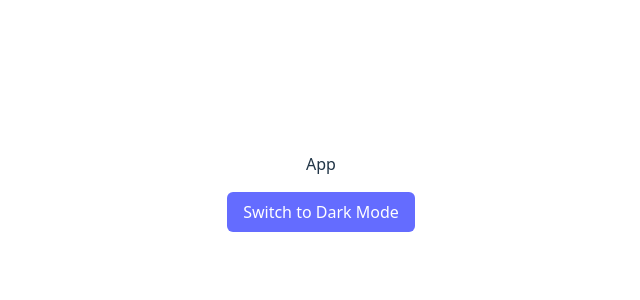
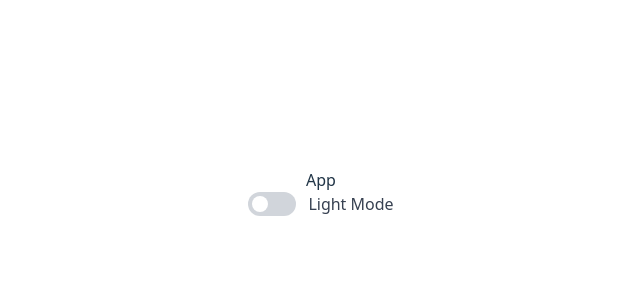
Before and after one commit to WitchDevelops/squiz, a React (Vite) app: page / in a window 1280 px wide. Shown: the top 300 px of the page, without its empty margins (319-959 px from the left). Built offline with nearby package versions, Linux system fonts and the light colour scheme.

Commit message:
improve toggle switch

```diff
--- a/src/components/ModeSwitch.tsx
+++ b/src/components/ModeSwitch.tsx
@@ -2,6 +2,8 @@ import { useState, useEffect } from "react";
 
 export const ModeSwitch = () => {
   const [darkMode, setDarkMode] = useState(localStorage.getItem("theme") === "dark");
+
+  // Sync theme on mount
   useEffect(() => {
     if (darkMode) {
       document.documentElement.classList.add("dark");
@@ -11,14 +13,29 @@ export const ModeSwitch = () => {
       localStorage.setItem("theme", "light");
     }
   }, [darkMode]);
+
   return (
-    <div>
-      <button
-        className="mt-4 px-4 py-2 bg-primary text-white rounded-md"
-        onClick={() => setDarkMode(!darkMode)}
-      >
-        {darkMode ? "Switch to Light Mode" : "Switch to Dark Mode"}
-      </button>
-    </div>
+    <label className="flex items-center cursor-pointer">
+      {/* Hidden checkbox that controls the toggle */}
+      <input
+        type="checkbox"
+        className="sr-only peer"
+        checked={darkMode}
+        onChange={() => setDarkMode(!darkMode)}
+      />
+
+      {/* Toggle Background */}
+      <div className="relative w-12 h-6 bg-gray-300 rounded-full peer-checked:bg-blue-500 transition">
+        {/* Toggle Circle */}
+        <div
+          className={`absolute top-1 left-1 w-4 h-4 bg-white rounded-full transition-transform ${darkMode ? "translate-x-6" : "translate-x-0"}`}
+        ></div>
+      </div>
+
+      {/* Label Text */}
+      <span className="ml-3 text-gray-700 dark:text-gray-300">
+        {darkMode ? "Dark Mode" : "Light Mode"}
+      </span>
+    </label>
   );
 };
```
